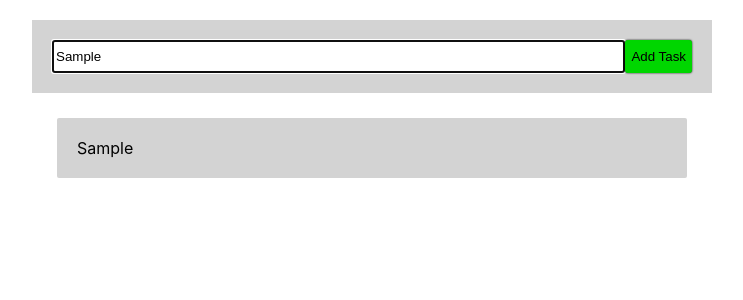
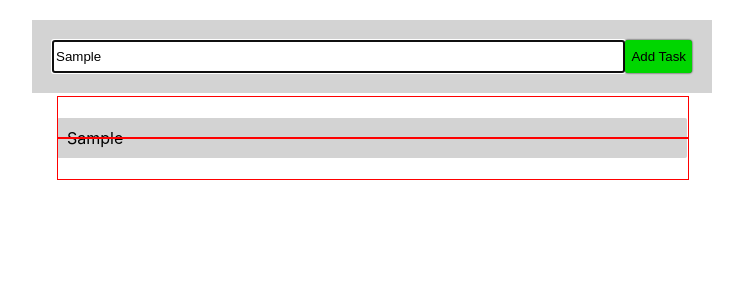
Before and after one commit to JulianNymark/react-todo, a React (Create React App) app: page / in a window 1280 px wide. Both pictures are taken after typing "Sample" into the empty fields and a click on the button "Add Task". Shown: the top 300 px of the page, without its empty margins (268-1011 px from the left). Built offline with nearby package versions, Linux system fonts and the light colour scheme.

Commit message:
almost there! drag & drop mechanics mostly implemented!

```diff
--- a/src/App.css
+++ b/src/App.css
@@ -48,6 +48,8 @@
 }
 
 .todoItem__li {
+    position: relative;
+    display: block;
     padding: 20px;
     margin: 5px;
     display: inline-block;
@@ -62,12 +64,37 @@
     background-color: red;
 }
 
-.todoItem__li--dropzone-active:hover {
+.todoItem__dropzone-container {
+    padding: 0;
+}
+
+.todoItem__dropzone-container:hover {
     transition: all 0.1s;
     transform: translate(0, -2px);
     box-shadow: 0 2px 2px 1px black;
 }
 
+.todoItem__content {
+    margin: 10px;
+}
+
+.todoItem__dropzone {
+    position: absolute;
+    height: 100%;
+    width: 100%;
+    border: solid 1px red;
+    padding: 0;
+    margin: 0;
+}
+
+.todoItem__dropzone--upper {
+    top: 50%;
+}
+
+.todoItem__dropzone--lower {
+    bottom: 50%;
+}
+
 .dragging {
     z-index: 1;
 }
--- a/src/App.tsx
+++ b/src/App.tsx
@@ -6,6 +6,7 @@ import { TodoCreator } from './TodoCreator';
 import TodoItems from './TodoItems';
 import { DragEvent } from '@interactjs/actions';
 import { EventTarget } from '@interactjs/types/types';
+import InteractEvent from '@interactjs/core/InteractEvent';
 
 interface State {
   items: Array<ListItem>;
@@ -45,18 +46,17 @@ class App extends Component<{}, State> {
         // feedback the possibility of a drop
         dropzoneElement.classList.add('drop-target');
         draggableElement.classList.add('can-drop');
-        draggableElement.textContent = 'Dragged in';
         console.log('ondragenter!');
       },
       ondragleave: function (event) {
         // remove the drop feedback style
         event.target.classList.remove('drop-target');
         event.relatedTarget.classList.remove('can-drop');
-        event.relatedTarget.textContent = 'Dragged out';
+        // event.relatedTarget.textContent = 'Dragged out';
         console.log('ondragleave!');
       },
       ondrop: function (event) {
-        event.relatedTarget.textContent = 'Dropped';
+        // event.relatedTarget.textContent = 'Dropped';
         console.log('ondrop!');
       },
       ondropdeactivate: function (event) {
@@ -76,14 +76,22 @@ class App extends Component<{}, State> {
       inertia: false,
       autoScroll: true,
       onmove: dragMoveListener,
-      onstart: (event) => {
-        event.target.classList.remove('dropzone');
-        event.target.classList.remove('todoItem__li--dropzone-active');
+      onstart: (event: DragEvent) => {
+        const children = event.target.children;
+        for (let child of children) {
+          if (child.classList.contains('dropzone-candidate')) {
+            child.classList.remove('dropzone');
+          }
+        }
         event.target.classList.add('dragging');
       },
       onend: (event) => {
-        event.target.classList.add('dropzone');
-        event.target.classList.add('todoItem__li--dropzone-active');
+        const children = event.target.children;
+        for (let child of children) {
+          if (child.classList.contains('dropzone-candidate')) {
+            child.classList.add('dropzone');
+          }
+        }
         event.target.classList.remove('dragging');
         setTargetPos(event.target, 0, 0);
       }
--- a/src/TodoItems.tsx
+++ b/src/TodoItems.tsx
@@ -19,10 +19,14 @@ class TodoItems extends Component<Props, {}> {
    */
   createTasks(item: ListItem) {
     return <li
-      className="todoItem__li todoItem__li--dropzone-active drag-drop dropzone"
+      className="todoItem__li todoItem__dropzone-container drag-drop"
       key={item.key}
     // onClick={() => this.props.removeItem(item.key)}
-    >{item.text}</li>
+    >
+      <div className="todoItem__dropzone todoItem__dropzone--upper dropzone-candidate dropzone"></div>
+      <div className="todoItem__dropzone todoItem__dropzone--lower dropzone-candidate dropzone"></div>
+      <div className="todoItem__content">{item.text}</div>
+    </li>
   }
 
   render() {
```
